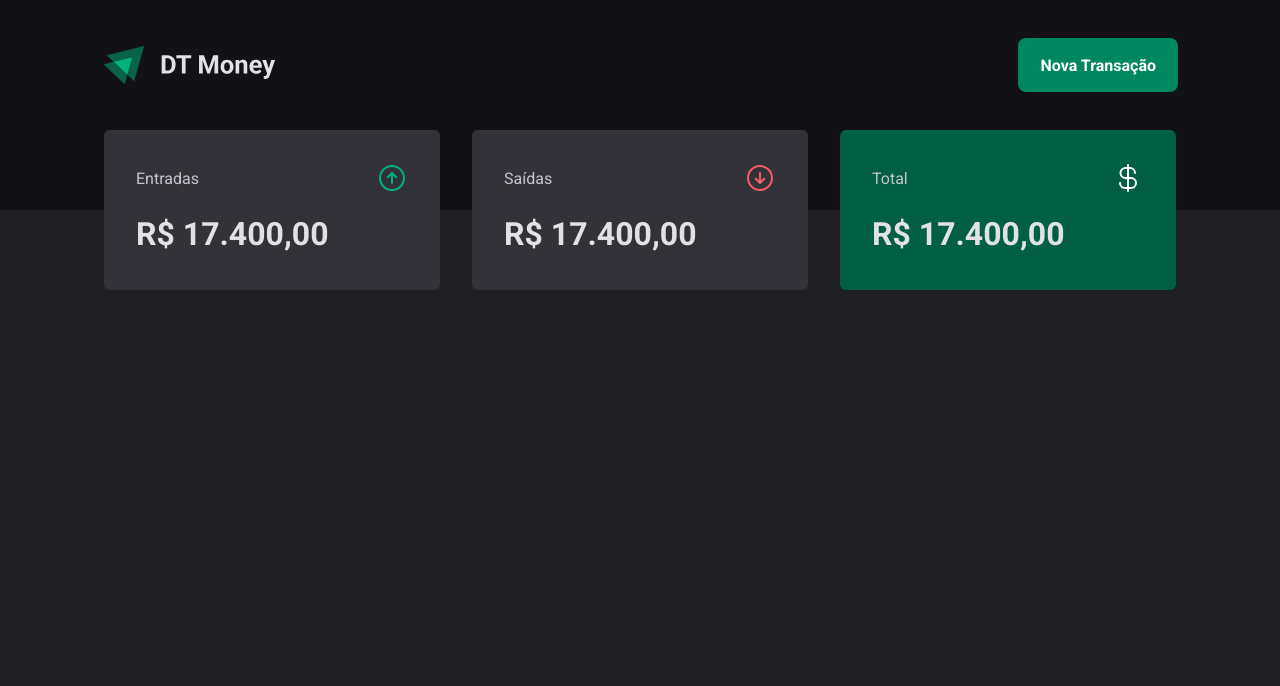
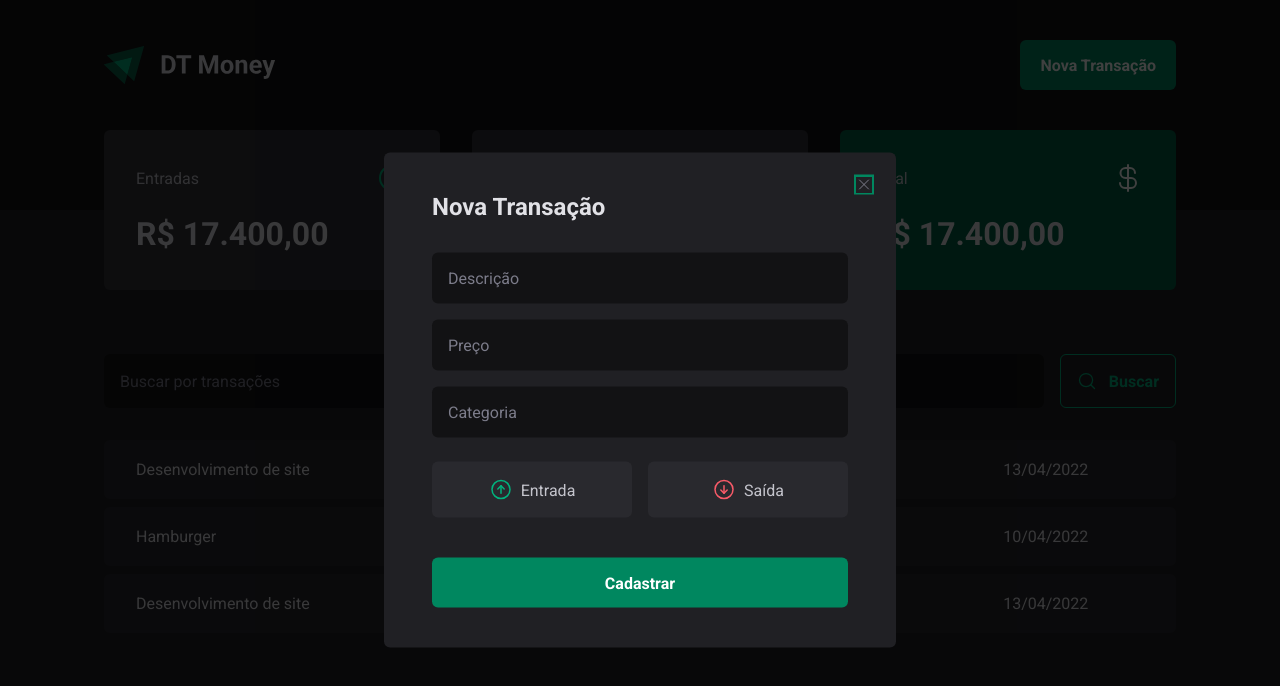
Before and after one commit to alvaropsouza/money-manager, a React (Vite) app: page / in a window 1280 px wide. Both pictures are taken after a click on the button "Nova Transação". Shown: the top 686 px of the page. Built offline with nearby package versions, Linux system fonts and the light colour scheme.

Commit message:
feat: add other components to new transaction modal

```diff
--- a/package.json
+++ b/package.json
@@ -10,6 +10,7 @@
     "preview": "vite preview"
   },
   "dependencies": {
+    "@radix-ui/react-dialog": "^1.0.5",
     "phosphor-react": "^1.4.1",
     "react": "^18.2.0",
     "react-dom": "^18.2.0",
--- a/src/components/Header/index.tsx
+++ b/src/components/Header/index.tsx
@@ -1,12 +1,21 @@
 import { HeaderContainer, HeaderContent, NewTransactionButton } from './styles';
 import Logo from '../../assets/logo.svg';
+import * as Dialog from '@radix-ui/react-dialog';
+import { NewTransactionModal } from '../NewTransactionModal';
+
 export function Header() {
   return (
     <header>
       <HeaderContainer>
         <HeaderContent>
           <img src={Logo} alt="" />
-          <NewTransactionButton>Nova Transação</NewTransactionButton>
+          <Dialog.Root>
+            <Dialog.Trigger asChild>
+              <NewTransactionButton>Nova Transação</NewTransactionButton>
+            </Dialog.Trigger>
+
+            <NewTransactionModal />
+          </Dialog.Root>
         </HeaderContent>
       </HeaderContainer>
     </header>
--- /dev/null
+++ b/src/components/NewTransactionModal/index.tsx
@@ -0,0 +1,44 @@
+import * as Dialog from '@radix-ui/react-dialog';
+import {
+  CloseButton,
+  Content,
+  Overlay,
+  TransactionType,
+  TransactionTypeButton,
+} from './styles';
+import { ArrowCircleDown, ArrowCircleUp, X } from 'phosphor-react';
+
+export function NewTransactionModal() {
+  return (
+    <Dialog.Portal>
+      <Overlay />
+
+      <Content>
+        <Dialog.Title>Nova Transação</Dialog.Title>
+
+        <CloseButton>
+          <X />
+        </CloseButton>
+
+        <form action="">
+          <input type="text" placeholder="Descrição" required />
+          <input type="number" placeholder="Preço" required />
+          <input type="text" placeholder="Categoria" required />
+
+          <TransactionType>
+            <TransactionTypeButton variant="income">
+              <ArrowCircleUp size={24} />
+              Entrada
+            </TransactionTypeButton>
+            <TransactionTypeButton variant="outcome">
+              <ArrowCircleDown size={24} />
+              Saída
+            </TransactionTypeButton>
+          </TransactionType>
+
+          <button type="submit">Cadastrar</button>
+        </form>
+      </Content>
+    </Dialog.Portal>
+  );
+}
--- /dev/null
+++ b/src/components/NewTransactionModal/styles.ts
@@ -0,0 +1,102 @@
+import styled from 'styled-components';
+import * as Dialog from '@radix-ui/react-dialog';
+
+export const Overlay = styled(Dialog.Overlay)`
+  position: fixed;
+  width: 100vw;
+  height: 100vh;
+  inset: 0;
+  background: rgba(0, 0, 0, 0.75);
+`;
+
+export const Content = styled(Dialog.Content)`
+  min-width: 32rem;
+  border-radius: 6px;
+  padding: 2.5rem 3rem;
+  background: ${({ theme }) => theme['gray-800']};
+
+  position: fixed;
+  top: 50%;
+  left: 50%;
+  transform: translate(-50%, -50%);
+
+  form {
+    margin-top: 2rem;
+
+    display: flex;
+    flex-direction: column;
+    gap: 1rem;
+
+    input {
+      border-radius: 6px;
+      border: 0;
+      background: ${({ theme }) => theme['gray-900']};
+      color: ${({ theme }) => theme['gray-300']};
+      padding: 1rem;
+
+      &::placeholder {
+        color: ${({ theme }) => theme['gray-500']};
+      }
+    }
+
+    button[type='submit'] {
+      height: 50px;
+      border: 0;
+      background: ${({ theme }) => theme['green-500']};
+      color: ${({ theme }) => theme.white};
+      font-weight: bold;
+      padding: 0 1.25rem;
+      border-radius: 6px;
+      margin-top: 1.5rem;
+
+      cursor: pointer;
+
+      &:hover {
+        background: ${({ theme }) => theme['green-700']};
+        transition: background-color 0.2s;
+      }
+    }
+  }
+`;
+
+export const CloseButton = styled(Dialog.Close)`
+  position: absolute;
+  background: transparent;
+  border: 0;
+  top: 1.5rem;
+  right: 1.5rem;
+  line-height: 0;
+  cursor: pointer;
+  color: ${({ theme }) => theme['gray-500']};
+`;
+
+export const TransactionType = styled.div`
+  display: grid;
+  grid-template-columns: repeat(2, 1fr);
+  gap: 1rem;
+  margin-top: 0.5rem;
+`;
+
+interface TransactionTypeButtonProps {
+  variant: 'income' | 'outcome';
+}
+
+export const TransactionTypeButton = styled.button<TransactionTypeButtonProps>`
+  background: ${({ theme }) => theme['gray-700']};
+  padding: 1rem;
+  display: flex;
+  align-items: center;
+  justify-content: center;
+  gap: 0.5rem;
+  border: 0;
+  border-radius: 6px;
+
+  color: ${({ theme }) => theme['gray-300']};
+
+  svg {
+    color: ${(props) =>
+      props.variant === 'income'
+        ? props.theme['green-300']
+        : props.theme['red-300']};
+  }
+`;
--- /dev/null
+++ b/src/components/SearchForm/index.tsx
@@ -0,0 +1,14 @@
+import { SearchFormContainer } from './styles';
+import { MagnifyingGlass } from 'phosphor-react';
+
+export function SearchForm() {
+  return (
+    <SearchFormContainer>
+      <input type="text" placeholder="Buscar por transações" />
+      <button type="submit">
+        <MagnifyingGlass size={20} />
+        Buscar
+      </button>
+    </SearchFormContainer>
+  );
+}
--- /dev/null
+++ b/src/components/SearchForm/styles.ts
@@ -0,0 +1,40 @@
+import styled from 'styled-components';
+
+export const SearchFormContainer = styled.form`
+  display: flex;
+  gap: 1rem;
+
+  input {
+    flex: 1;
+    border-radius: 6px;
+    border: 0;
+    background: ${({ theme }) => theme['gray-900']};
+    color: ${({ theme }) => theme['gray-300']};
+    padding: 1rem;
+
+    &::placeholder {
+      color: ${({ theme }) => theme['gray-500']};
+    }
+  }
+
+  button {
+    display: flex;
+    align-items: center;
+    gap: 0.75rem;
+
+    border: 0;
+    padding: 1rem;
+    background: transparent;
+    border: 1px solid ${({ theme }) => theme['green-300']};
+    color: ${({ theme }) => theme['green-300']};
+    font-weight: bold;
+    border-radius: 6px;
+
+    &:hover {
+      background: ${({ theme }) => theme['green-500']};
+      border-color: ${({ theme }) => theme['green-500']};
+      color: ${({ theme }) => theme.white};
+      transition: background-color 0.2s, color 0.2s, border-color 0.2s;
+    }
+  }
+`;
--- a/src/pages/Transactions/index.tsx
+++ b/src/pages/Transactions/index.tsx
@@ -1,11 +1,53 @@
 import { Header } from '../../components/Header';
+import { SearchForm } from '../../components/SearchForm';
 import { Summary } from '../../components/Summary';
+import {
+  PriceHighlight,
+  TransactionsContainer,
+  TransactionsTable,
+} from './styles';
 
 export function Transactions() {
   return (
     <>
       <Header />
       <Summary />
+
+      <TransactionsContainer>
+        <SearchForm />
+        <TransactionsTable>
+          <tbody>
+            <tr>
+              <td width="40%">Desenvolvimento de site</td>
+              <td>
+                <PriceHighlight variant="income">R$ 12.000,00</PriceHighlight>
+              </td>
+              <td>Venda</td>
+              <td>13/04/2022</td>
+            </tr>
+
+            <tr>
+              <td width="40%">Hamburger</td>
+              <td>
+                <PriceHighlight variant="outcome">- R$ 59,00</PriceHighlight>
+              </td>
+              <td>Alimentação</td>
+              <td>10/04/2022</td>
+            </tr>
+
+            <tr>
+              <td width="40%">Desenvolvimento de site</td>
+              <td>
+                <PriceHighlight variant="outcome">
+                  - R$ 12.000,00
+                </PriceHighlight>
+              </td>
+              <td>Venda</td>
+              <td>13/04/2022</td>
+            </tr>
+          </tbody>
+        </TransactionsTable>
+      </TransactionsContainer>
     </>
   );
 }
--- a/src/pages/Transactions/styles.ts
+++ b/src/pages/Transactions/styles.ts
@@ -0,0 +1,39 @@
+import styled from 'styled-components';
+
+export const TransactionsContainer = styled.main`
+  width: 100%;
+  max-width: 1120px;
+  margin: 4rem auto 0;
+  padding: 0 1.5rem;
+`;
+
+export const TransactionsTable = styled.table`
+  width: 100%;
+  border-collapse: separate;
+  border-spacing: 0 0.5rem;
+  margin-top: 1.5rem;
+
+  td {
+    padding: 1.25rem 2rem;
+    background: ${({ theme }) => theme['gray-700']};
+
+    &:first-child {
+      border-top-left-radius: 6px;
+      border-bottom-left-radius: 6px;
+    }
+
+    &:last-child {
+      border-top-right-radius: 6px;
+      border-bottom-right-radius: 6px;
+    }
+  }
+`;
+
+interface PriceHighlightProps {
+  variant: 'income' | 'outcome';
+}
+
+export const PriceHighlight = styled.span<PriceHighlightProps>`
+  color: ${({ theme, variant }) =>
+    variant === 'income' ? theme['green-300'] : theme['red-300']};
+`;
```
Also changed, not shown: 1 other file (tests, documents, lock files or other folders).
